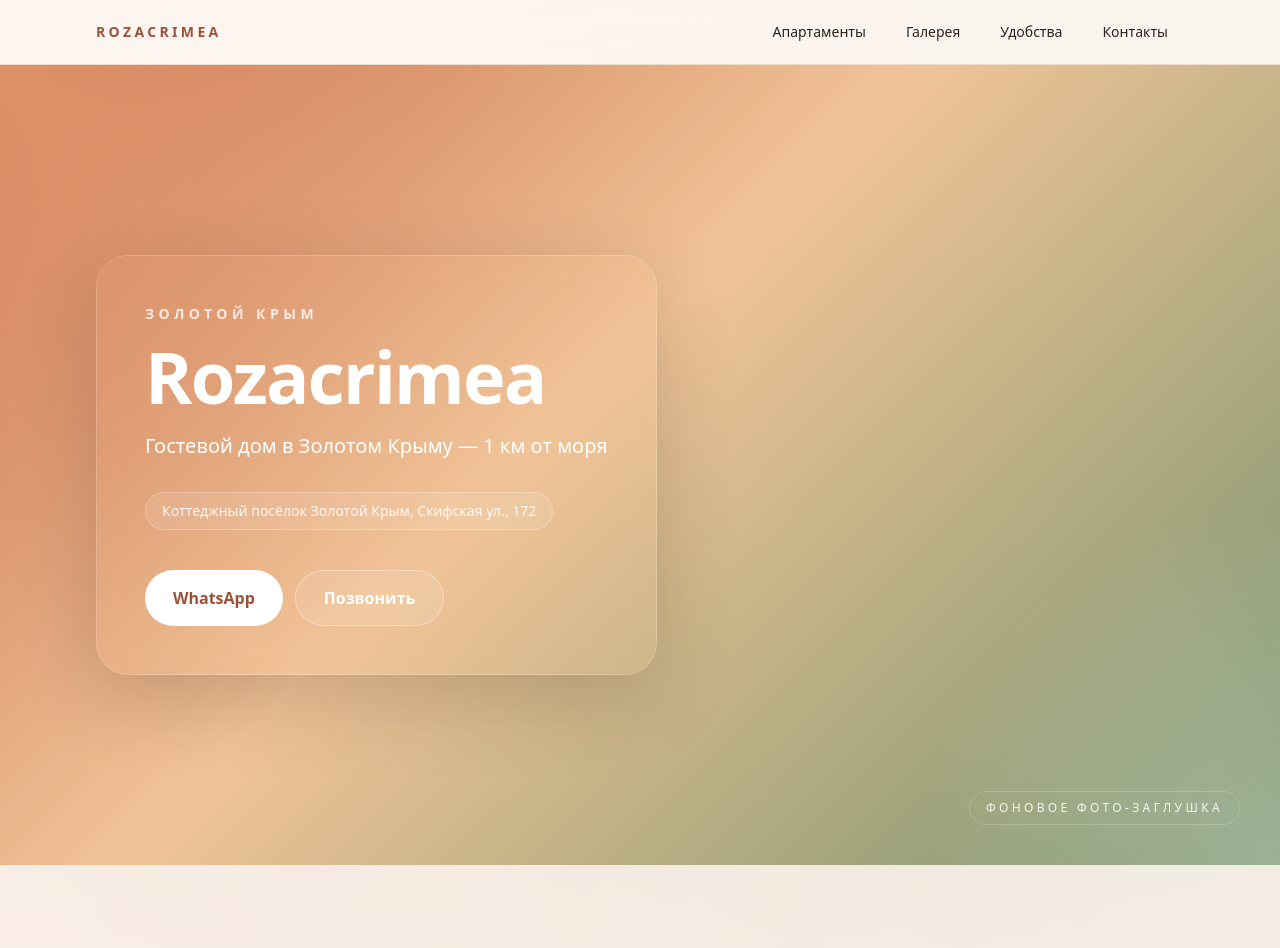
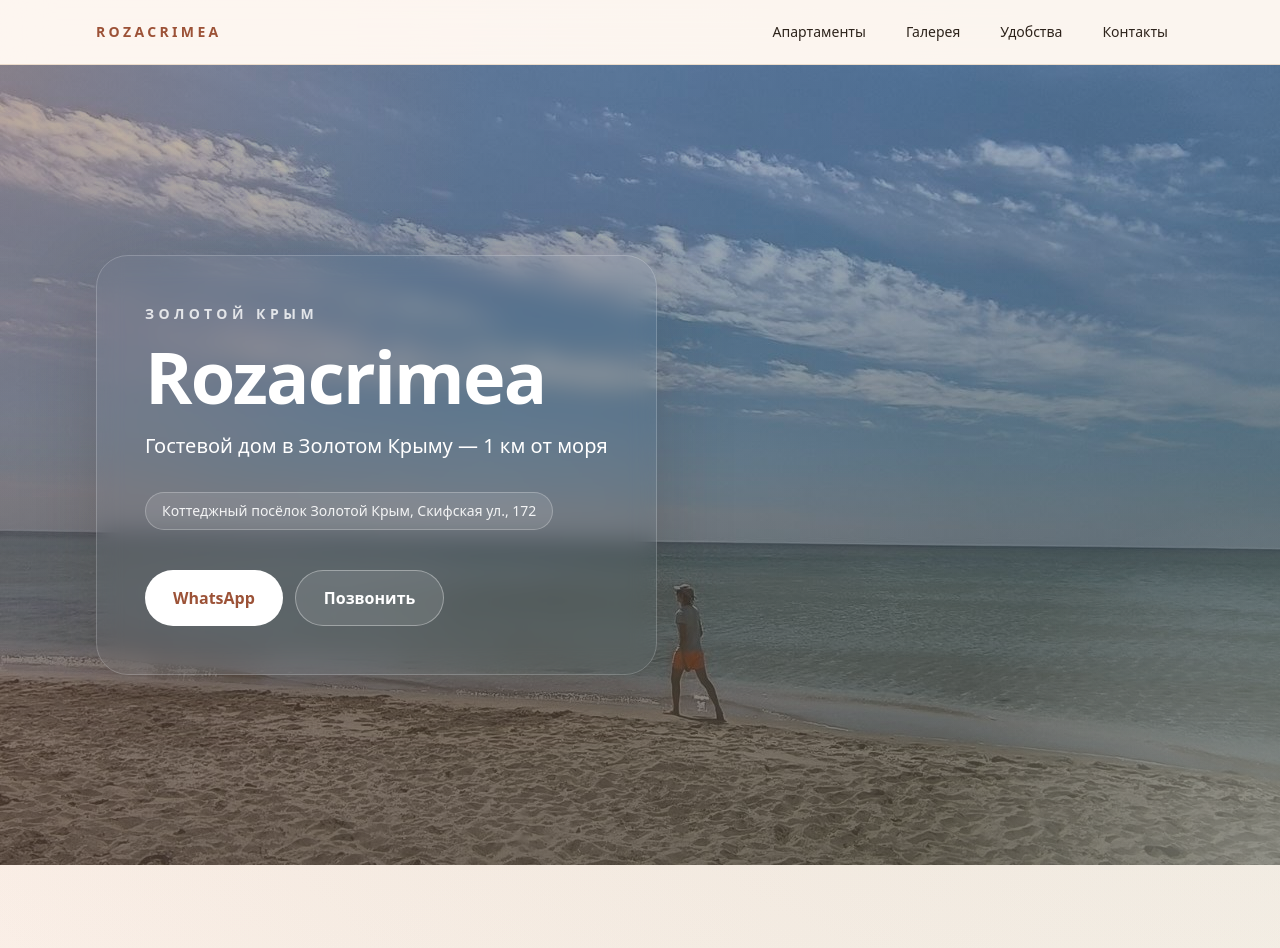
Before and after one commit to TheVeryGit/rozacrimea, a Next.js app: page / in a window 1280 px wide. Shown: the top 948 px of the page. Built offline with nearby package versions, Linux system fonts and the light colour scheme.

Commit message:
Update homepage hero background

```diff
--- a/app/page.tsx
+++ b/app/page.tsx
@@ -47,12 +47,13 @@ export default function Home() {
       <StickyNav />
 
       <section className="relative isolate min-h-[100svh] overflow-hidden">
-        <div className="absolute inset-0 bg-[linear-gradient(180deg,rgba(38,28,22,0.24),rgba(38,28,22,0.56))]" />
-        <div className="absolute inset-0 bg-[radial-gradient(circle_at_top_left,_rgba(233,164,120,0.64),_transparent_32%),linear-gradient(135deg,#c86e4c_0%,#f1c497_44%,#75936d_100%)]" />
+        <div
+          className="absolute inset-0 bg-cover bg-center bg-no-repeat"
+          style={{ backgroundImage: "url('/images/hero.jpg')" }}
+        />
+        <div className="absolute inset-0 bg-[linear-gradient(180deg,rgba(38,28,22,0.24),rgba(38,28,22,0.64))]" />
+        <div className="absolute inset-0 bg-[radial-gradient(circle_at_top_left,_rgba(233,164,120,0.28),_transparent_32%),linear-gradient(135deg,rgba(200,110,76,0.22)_0%,rgba(241,196,151,0.12)_44%,rgba(117,147,109,0.22)_100%)]" />
         <div className="absolute inset-0 bg-[radial-gradient(circle_at_bottom_right,_rgba(255,255,255,0.28),_transparent_24%)]" />
-        <div className="absolute bottom-8 right-4 z-10 rounded-full border border-white/20 bg-white/12 px-4 py-2 text-xs font-medium uppercase tracking-[0.28em] text-white/90 backdrop-blur sm:bottom-10 sm:right-10">
-          Фоновое фото-заглушка
-        </div>
 
         <div className="relative z-10 mx-auto flex min-h-[100svh] max-w-6xl items-center px-4 py-14 sm:px-6 lg:px-8">
           <div className="max-w-3xl rounded-[32px] border border-white/20 bg-white/12 p-7 text-white shadow-[0_24px_80px_rgba(46,29,20,0.2)] backdrop-blur-md sm:p-10 lg:p-12">
```
Also changed, not shown: public/images/hero.jpg (added).
